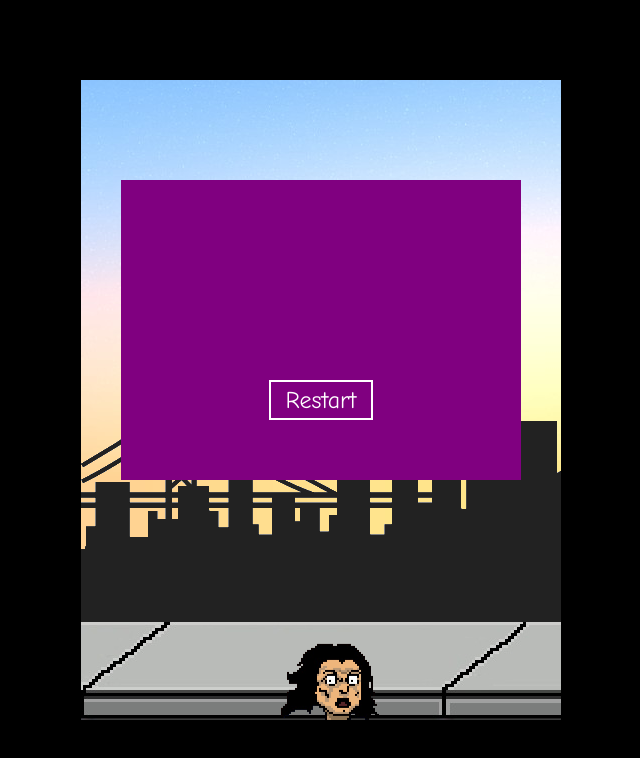
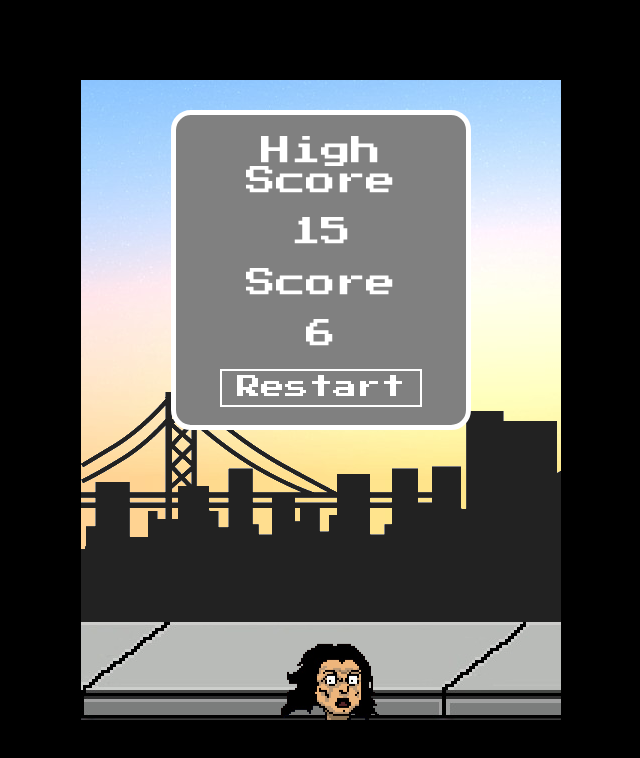
Before and after one commit to sse87/flappybird, a website: page app/index.html in a window 1280 px wide. Shown: the whole page, without its empty margins (319-959 px from the left). Drawn offline with nearby package versions, Linux system fonts and the light colour scheme; files that its build step writes are made by us from their sources.

Commit message:
Changed score board and added scorePoint function to Game

```diff
--- a/app/index.html
+++ b/app/index.html
@@ -16,6 +16,7 @@
         <!-- endbuild -->
         <!-- build:css(.tmp) styles/main.css -->
         <link rel="stylesheet" href="styles/main.css">
+        <link href='http://fonts.googleapis.com/css?family=Press+Start+2P' rel='stylesheet' type='text/css'>
         <!-- endbuild -->
     </head>
     <body>
@@ -32,6 +33,12 @@
             <div class="Player"></div>
 
             <div class="Scoreboard">
+
+                <div class="Player-Score">High Score</div>
+                <div class="Player-Score" id="High-Score">15</div>
+                <div class="Player-Score">Score</div>
+                <div class="Player-Score" id="Current-Score">6</div>
+
                 <button class="Scoreboard-restart">
                     <span class="Scoreboard-restartText">Restart</span>
                 </button>
--- a/app/scripts/game.js
+++ b/app/scripts/game.js
@@ -55,6 +55,7 @@ window.Game = (function() {
 	 */
 	Game.prototype.reset = function() {
 		this.player.reset();
+		this.CURRENT_SCORE = 0;
 	};
 
 	/**
@@ -76,10 +77,25 @@ window.Game = (function() {
 	};
 
 	/**
+	* Increment player score when he gets past a spoon
+	*/
+	Game.prototype.scorePoint = function () {
+		this.CURRENT_SCORE += 1;
+
+		if (this.CURRENT_SCORE > this.HIGH_SCORE) {
+			this.HIGH_SCORE = this.CURRENT_SCORE;
+		}
+		$('#High-Score').text(this.HIGH_SCORE);
+		$('#Current-Score').text(this.CURRENT_SCORE);
+	};
+	/**
 	 * Some shared constants.
 	 */
 	Game.prototype.WORLD_WIDTH = 48.0;
 	Game.prototype.WORLD_HEIGHT = 64.0;
 
+	Game.prototype.HIGH_SCORE = 0;
+	Game.prototype.CURRENT_SCORE = 0;
+
 	return Game;
 })();
--- a/app/scripts/player.js
+++ b/app/scripts/player.js
@@ -49,7 +49,7 @@ window.Player = (function() {
 
 	Player.prototype.jump = function (force) {
 		this.vel.y = -force;
-	}
+	};
 
 	Player.prototype.checkCollisionWithBounds = function() {
 		if (this.pos.x < 0 ||
--- a/app/styles/main.css
+++ b/app/styles/main.css
@@ -36,16 +36,26 @@ body {
 .Player.falling {
 	background-position: 100% 0;
 }
+.Player-Score {
+	padding-top: 0.7em;
+	font-family: 'Press Start 2P';
+	font-size: 3em;
+	color: white;
+
+}
 .Scoreboard {
 	position: absolute;
 	left: 50%;
-	top: 10em;
-	height: 30em;
-	width: 40em;
-	margin-left: -20em;
+	top: 3em;
+	height: 32em;
+	width: 30em;
+	margin-left: -15em;
 	box-sizing: border-box;
-	background: purple;
+	background: gray;
 	text-align: center;
+	border: solid 0.5em;
+	border-color: white;
+	border-radius: 2em;
 	-webkit-transform: translate(0, -40em);
 	-webkit-transition: -webkit-transform 0.5s;
 }
@@ -56,7 +66,7 @@ body {
 	-webkit-transform: none;
 }
 .Scoreboard-restart {
-	margin-top: 20em;
+	margin-top: 2em;
 	font-size: inherit;
 	padding: 0.4em 1.5em;
 	border: 0.2em solid white;
@@ -64,7 +74,7 @@ body {
 	cursor: pointer;
 }
 .Scoreboard-restartText {
-	font-family: 'Comic Sans MS', serif;
+	font-family: 'Press Start 2P', serif;
 	font-size: 2.4em;
 	color: white;
 }
```
